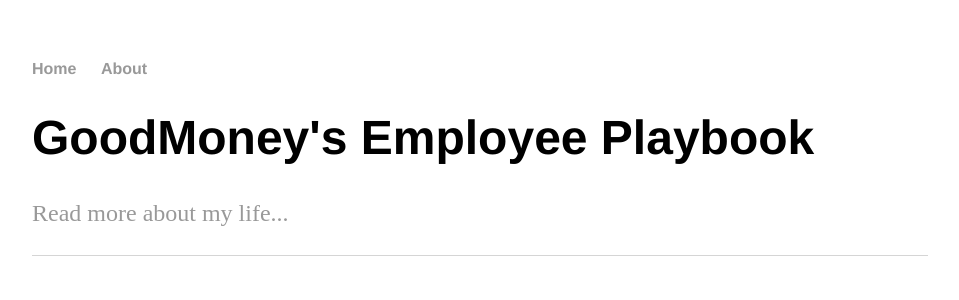
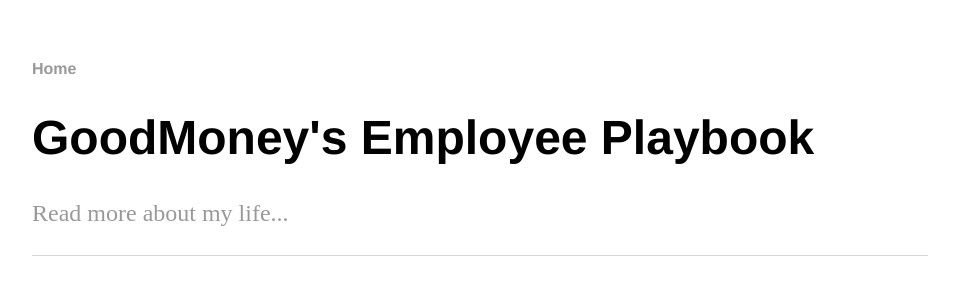
Before and after one commit to karitarr/karitarr.github.io, a Jekyll site: the page built from index.html, in a window 1280 px wide. Shown: the top 300 px of the page, without its empty margins (160-1119 px from the left). Built offline with Jekyll 4.4.1, drawn with Linux system fonts in a browser that asks for light colours.

Commit message:
Update default.html

```diff
--- a/_layouts/default.html
+++ b/_layouts/default.html
@@ -9,7 +9,6 @@
 			<nav>
 	    		<ul>
 	        		<li><a href="/">Home</a></li>
-				<li><a href="/engineering">About</a></li>
 	    		</ul>
 			</nav>
 			<div class="container">
```
